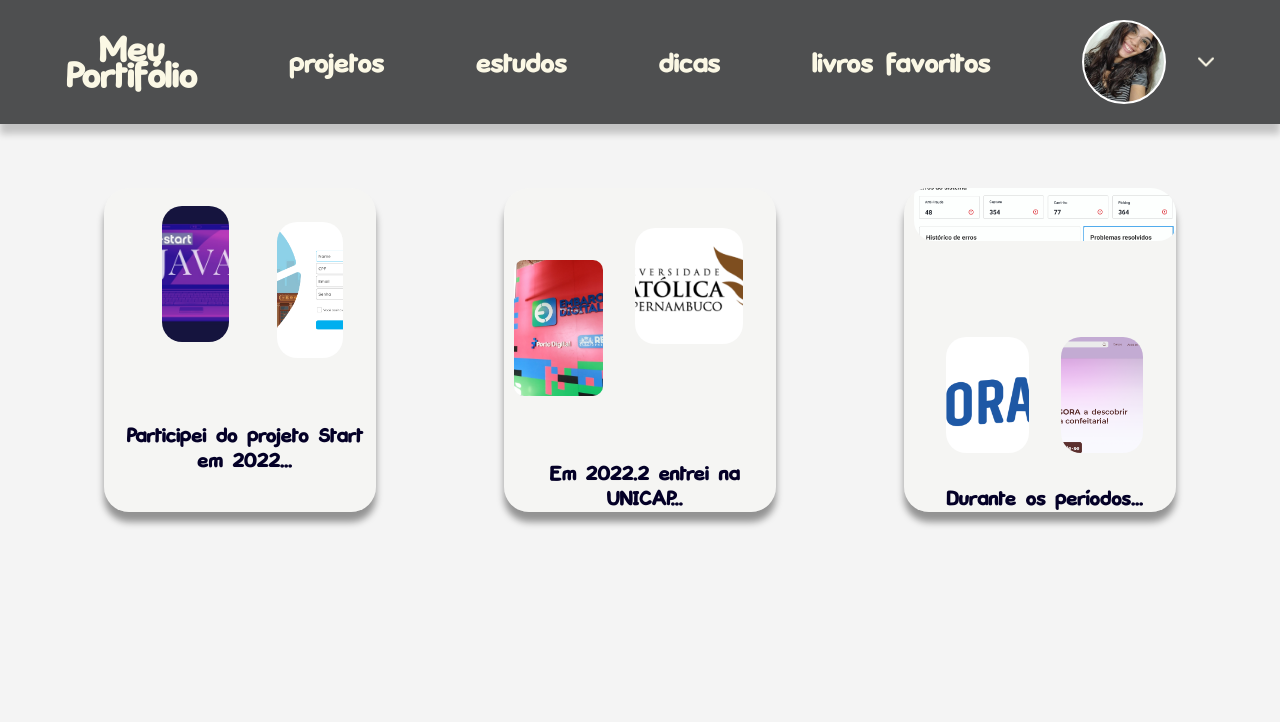
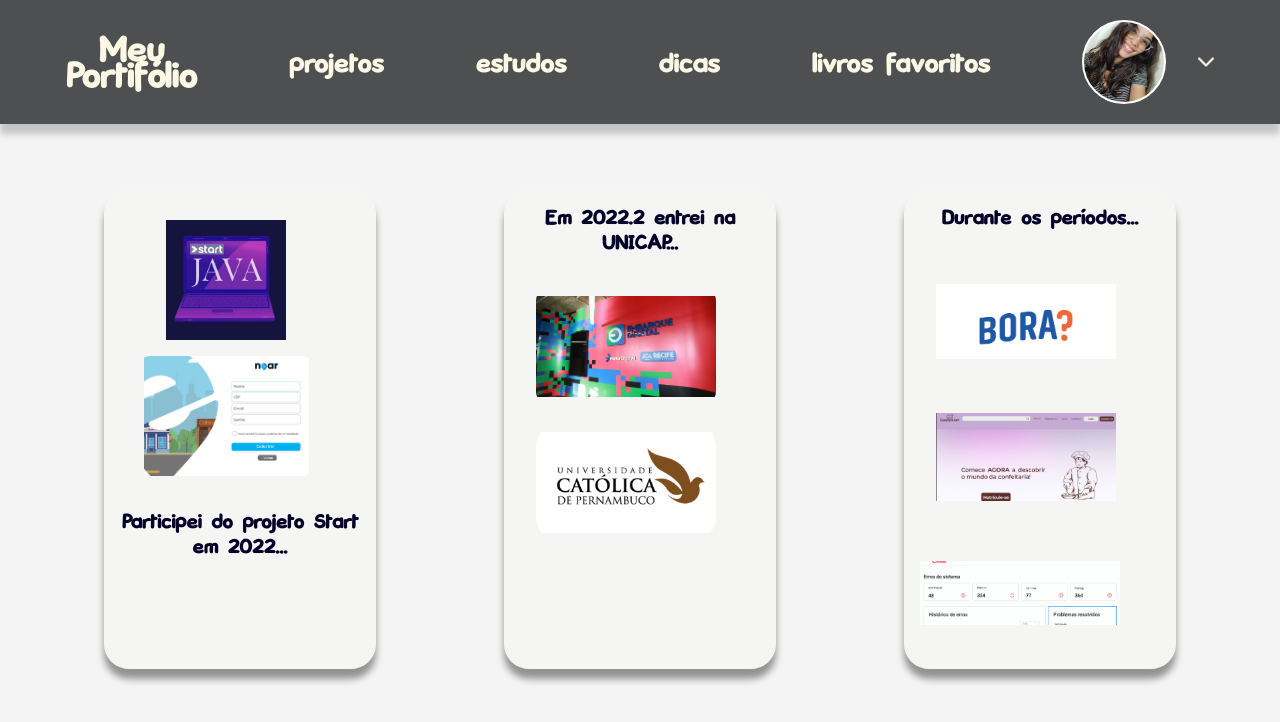
Before and after one commit to Patyadl/MeuPortifolio, a React (Vite) app: page /projetos in a window 1280 px wide. Shown: the top 722 px of the page. Built offline with nearby package versions, Linux system fonts and the light colour scheme.

Commit message:
ajustando tamanho das imagens de projetos

```diff
--- a/src/components/Projects/projects.css
+++ b/src/components/Projects/projects.css
@@ -1,4 +1,4 @@
-.Projetos{
+.Projetos {
     display: flex;
     justify-content: center;
 }
@@ -7,36 +7,100 @@
     background-image: url("../../assets/projetoNear.png");
     background-size: contain;
     background-repeat: no-repeat;
-    border-radius: 20px ;
-    margin-top: 2rem;
+    background-position: center;
+    border-radius: 15px;
+    width: 100%;
+    max-width: 180px;
+    height: 120px;
+    margin: 1rem;
+
 }
+
 .start {
     background-image: url("../../assets/start.png");
     background-size: contain;
     background-repeat: no-repeat;
-    border-radius: 20px;
-    margin-left: 2rem;
+    background-position: center;
+    border-radius: 15px;
+    width: 100%;
+    max-width: 180px;
+    height: 120px;
+    margin: 1rem;
 }
-.projetoStart-container,.universidade-container, .universidade-projetos {
+
+.embarque {
+    background-image: url("../../assets/embarqueDigital.png");
+    background-size: contain;
+    background-repeat: no-repeat;
+    background-position: center;
+    border-radius: 15px;
+    width: 100%;
+    max-width: 180px;
+    height: 120px;
+    margin: 1rem;
+}
+
+.unicap {
+    background-image: url("../../assets/unicap.png");
+    background-size: contain;
+    background-repeat: no-repeat;
+    background-position: center;
+    border-radius: 25px;
+    width: 100%;
+    max-width: 180px;
+    height: 120px;
+    margin: 1rem;
+}
+
+.projetoBora {
+    background-image: url("../../assets/bora.png");
+    background-size: contain;
+    background-repeat: no-repeat;
+    background-position: center;
+    border-radius: 15px;
+    width: 100%;
+    max-width: 180px;
+    height: 120px;
+    margin: 1rem;
+}
+
+.projetoFC {
+    background-image: url("../../assets/projetoFerreiraCosta.png");
+    background-size: contain;
+    background-repeat: no-repeat;
+    background-position: center;
+    border-radius: 15px;
+    width: 100%;
+    max-width: 200px;
+    height: 120px;
+
+}
+
+.projetoConfeit {
+    background-image: url("../../assets/confeitart.png");
+    background-size: contain;
+    background-repeat: no-repeat;
+    background-position: center;
+    border-radius: 15px;
+    width: 100%;
+    max-width: 180px;
+    height: 120px;
+    margin: 1rem;
+}
+
+.projetoStart-container, .universidade-container, .universidade-projetos {
     display: flex;
     flex-direction: column;
-    gap: 2rem;
-  margin: 4rem;
-    padding: 2px 1px 2px 10px ;
+    gap: 1rem;
+    margin: 4rem;
+    padding: 1rem;
     box-shadow: 0px 10px 7px rgba(0, 0, 0, 0.4);
     border-radius: 25px;
-    overflow: hidden;
     background-color: #f7f6f15a;
     width: 30%;
-    height: 20rem;
+    height: auto;
 }
-.universidade-container, .universidade-projetos{
-    flex-direction: column-reverse;
-}
-.projetoStart,.universidade{
-    display: flex;
-    gap: 2rem;
-}
+
 
 #txt {
     color: #040027;
@@ -44,95 +108,12 @@
     font-size: large;
     overflow-wrap: break-word;
 }
-.embarque{
-    background-image: url("../../assets/embarqueDigital.png");
-    background-size: contain;
-    background-repeat: no-repeat;
-    padding: 15rem;
-    border-radius: 10px;
-    margin-top: 2rem;
-}
-.unicap{
-    background-image: url("../../assets/unicap.png");
-    background-size: contain;
-    background-repeat: no-repeat;
-    border-radius: 20px;
-margin-right: 2rem;
+
+.projetoStart-container:hover, .universidade-container:hover, .universidade-projetos:hover {
+    background-color: #e0e7ef;
 }
 
 
-.projetoBora{
-    background-image: url("../../assets/bora.png");
-    background-size: contain;
-    background-repeat: no-repeat;
-    padding: 12rem;
-    border-radius: 20px;
-    margin-top: 2rem;
-margin-left: 2rem;
-}
-.projetoFC{
-    background-image: url("../../assets/projetoFerreiraCosta.png");
-    background-size: contain;
-    background-repeat: no-repeat;
-    border-radius: 20px;
-margin-top: 2rem;
-margin-bottom: 2rem;
-width: 200px;
-
-}
-.projetoConfeit{
-    background-image: url("../../assets/confeitart.png");
-    background-size: contain;
-    background-repeat: no-repeat;
-    padding: 12rem;
-    border-radius: 20px;
-margin-right: 2rem;
-margin-top: 2rem;
-}
-
-.universidade-projetos #txt{
-    font-size: large;
-    text-align: center;
-}
-.universidade-projetos .images {
-    display: flex;
-    gap: 2rem;
-}
-
-.projetoNear, .start, .unicap, .embarque, .projetoBora, .projetoFC, .projetoConfeit {
-    background-size: cover;
-    background-position: center;
-    background-repeat: no-repeat;
-    padding: 0.5rem;
-    border-radius: 20px black;
-
-}
-.projetoFC{
-    padding: 2rem;
-}
-.projetoStart-container:hover , .universidade-container:hover, .universidade-projetos:hover{
-    background-color: #e0e7ef;
-}
-
-.projetoBora, .projetoConfeit{
-    width: 150px;
-    height: 100px;
-   display: flex;
-   align-items: center;
-}
-
-.projetoNear, .start, .unicap, .embarque {
-    width: 150px;
-    height: 120px;
-    margin-bottom: 2rem;
-}
-.unicap{
-    width: 190px;
-    height: 100px;
-}
-.projetoStart , .projetoNear{
-  margin: 1rem;
-}
 /* overlay */
 
 .gallery {
@@ -174,7 +155,10 @@ margin-top: 2rem;
 }
 @media (max-width: 1024px) {
     .Projetos {
-        flex-direction: column;
+        display:flex;
+        justify-content: center;
+
+      gap: 2rem;
         align-items: center;
         margin: 1rem;
     }
@@ -182,9 +166,11 @@ margin-top: 2rem;
     .projetoStart-container,
     .universidade-container,
     .universidade-projetos {
-        width: 80%;
+
+        width: 20%;
         height: auto;
         margin: 2rem 0;
+
     }
 
     .projetoStart,
--- a/src/components/Projects/projects.jsx
+++ b/src/components/Projects/projects.jsx
@@ -46,10 +46,10 @@ const Project = () => {
 
                     <div className="projetoBora"></div>
                     <div className="projetoConfeit"></div>
-
+                    <div className="projetoFC"></div>
                 </div>
 
-                <div className="projetoFC"></div>
+
 
             </section>
             </div>
```
